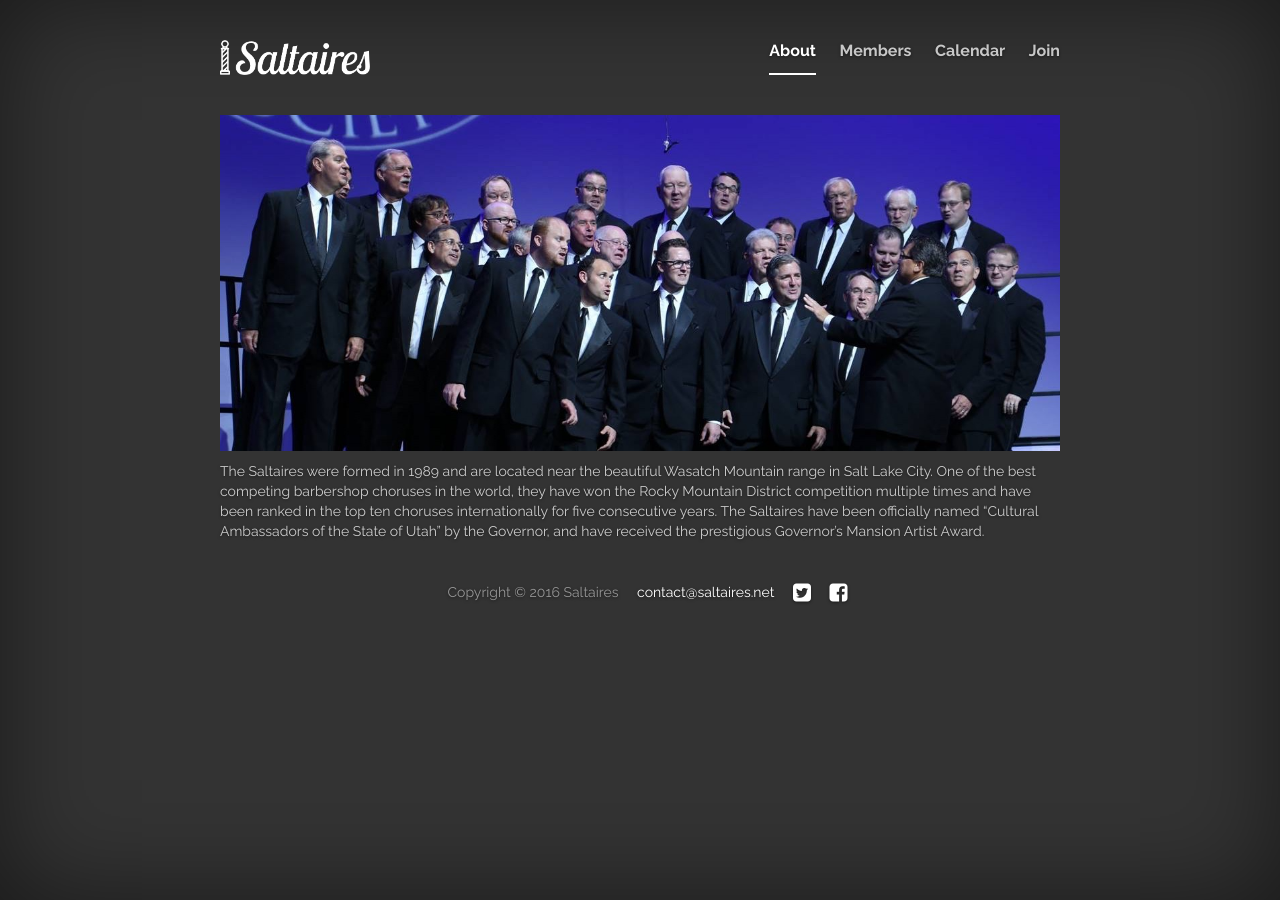
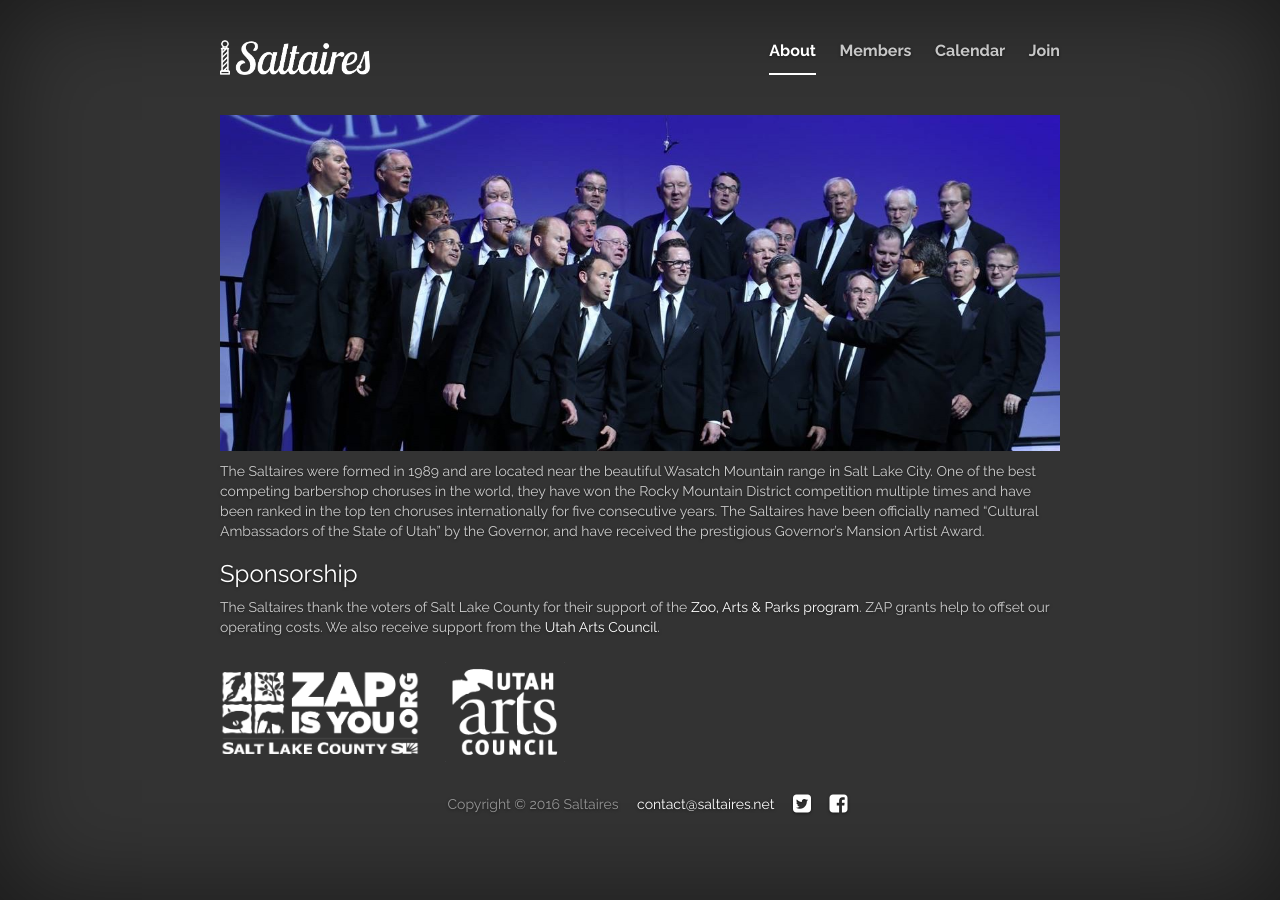
Before and after one commit to cayblood/saltaires, a Jekyll site: the page built from jekyll-site/about.md, in a window 1280 px wide. Built offline with Jekyll 4.4.1, drawn with Linux system fonts in a browser that asks for light colours; nearby versions of some CDN libraries; library files that are not in the unit come from our copies.

Commit message:
Add ZAP and UAC logos to About page

```diff
--- a/jekyll-site/about.md
+++ b/jekyll-site/about.md
@@ -7,3 +7,12 @@ permalink: /about/
 ![The Saltaires performing on stage](/images/saltaires_ultrawide.jpg)
 
 The Saltaires were formed in 1989 and are located near the beautiful Wasatch Mountain range in Salt Lake City. One of the best competing barbershop choruses in the world, they have won the Rocky Mountain District competition multiple times and have been ranked in the top ten choruses internationally for five consecutive years. The Saltaires have been officially named "Cultural Ambassadors of the State of Utah" by the Governor, and have received the prestigious Governor’s Mansion Artist Award.
+
+### Sponsorship
+
+The Saltaires thank the voters of Salt Lake County for their support of the [Zoo, Arts & Parks program](http://slco.org/zap/). ZAP grants help to offset our operating costs. We also receive support from the
+[Utah Arts Council](https://heritage.utah.gov/arts-and-museums/about-the-utah-division-of-arts-museums).
+
+![SLC Zoo, Arts & Parks program](/images/zap.png)
+
+![Utah Arts Council](/images/utaharts-white.png)
--- a/jekyll-site/css/default.css
+++ b/jekyll-site/css/default.css
@@ -8,3 +8,16 @@ li {
   text-align: left;
   color: #ccc;
 }
+
+img[alt="SLC Zoo, Arts & Parks program"] {
+  margin-top: 25px;
+  max-width: 200px;
+  float: left;
+}
+
+img[alt="Utah Arts Council"] {
+  margin-top: 15px;
+  margin-left: 25px;
+  max-width: 120px;
+  float: left;
+}
```
Also changed, not shown: jekyll-site/images/now-playing-utah.png (added), jekyll-site/images/utaharts-white.png (added), jekyll-site/images/utaharts.jpg (added), jekyll-site/images/zap.png (added).
